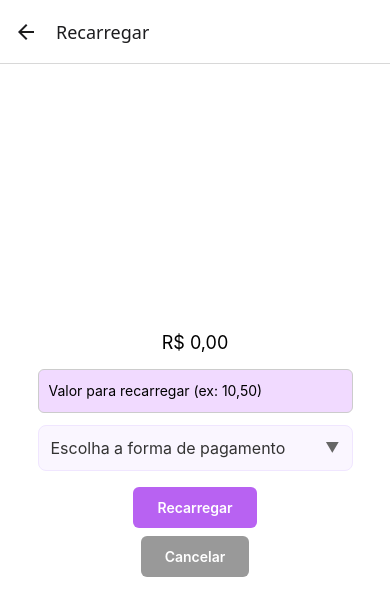
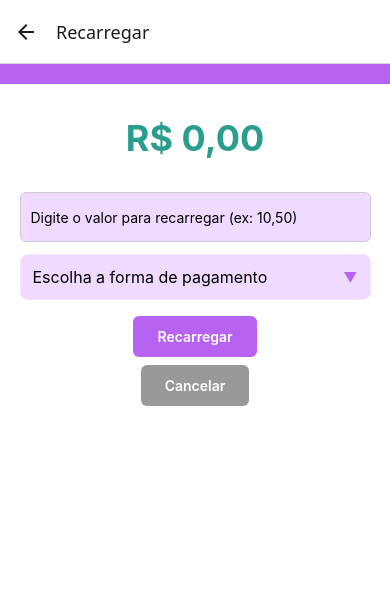
Before and after one commit to Lalau-cyber/senai, a React Native app: screen /Recarregar in a window 390 px wide. Shown: the top 616 px of the page. Built offline with nearby package versions, Linux system fonts and the light colour scheme.

Commit message:
css do recarregar

```diff
--- a/sccreens/EntrarSaldo.js
+++ b/sccreens/EntrarSaldo.js
@@ -18,27 +18,28 @@ export default function EntrarSaldoScreen({ navigation, route }) {
   return (
     <View style={styles.container}>
       <View style={styles.conter}>
-         </View>
+      </View>
       <View style={styles.histo}>
 
-        <TouchableOpacity style={styles.menu} onPress={() => navigation.navigate('AbrirMenu' )}>
-      <Text style={styles.tmenu}>Configurações</Text>
-       </TouchableOpacity>
+        <TouchableOpacity style={styles.menu} onPress={() => navigation.navigate('AbrirMenu')}>
+          <Text style={styles.tmenu}>⚙️</Text>
+        </TouchableOpacity>
 
         <Text style={styles.title}>Saldo do Ticket</Text>
         <Text style={styles.balance}>R$ {saldo.toFixed(2).replace('.', ',')}</Text>
         <Text style={styles.note}>Última atualização: agora</Text>
 
-       <TouchableOpacity style={styles.voltar} onPress={() => navigation.navigate('Recarregar', { saldo })}>
-      <Text>recarregar</Text>
-       </TouchableOpacity>
+        <View style={styles.botoesContainer}>
+          <TouchableOpacity style={styles.botoes} onPress={() => navigation.navigate('Recarregar', { saldo })}>
+            <Text style={styles.textbotoes}>Recarregar</Text>
+          </TouchableOpacity>
 
-         <TouchableOpacity style={styles.voltar} onPress={() => navigation.navigate('Cardapio' )}>
-      <Text>comprar</Text>
-       </TouchableOpacity>
+          <TouchableOpacity style={styles.botoes} onPress={() => navigation.navigate('Cardapio')}>
+            <Text style={styles.textbotoes}>Comprar</Text>
+          </TouchableOpacity>
+        </View>
       </View>
-      </View>
-
+    </View>
   );
 };
 const styles = StyleSheet.create({
@@ -77,14 +78,14 @@ const styles = StyleSheet.create({
     padding: 10,
     borderColor: 'black',
   },
-  menu:{
+  menu: {
     backgroundColor: 'invisible',
     padding: 10,
     alignSelf: 'flex-end',
     borderColor: 'black',
     borderWidth: 0,
   },
-  tmenu:{
+  tmenu: {
     fontSize: 30,
   },
   conter: {
@@ -92,7 +93,7 @@ const styles = StyleSheet.create({
     height: 20,
     backgroundColor: '#B862F2',
   },
-  botoesContainer:{
+  botoesContainer: {
     flexDirection: 'row',
     justifyContent: 'center',
     alignItems: 'center',
--- a/sccreens/HomeScreen.js
+++ b/sccreens/HomeScreen.js
@@ -1,4 +1,4 @@
-import { View, Text, StyleSheet, TouchableOpacity} from 'react-native';
+import { View, Text, StyleSheet, TouchableOpacity } from 'react-native';
 
 export default function HomeScreen({ navigation, route }) {
   const navigate = navigation;
@@ -14,7 +14,7 @@ export default function HomeScreen({ navigation, route }) {
 
           <View style={styles.buttonWrapper}>
 
-        <TouchableOpacity onPress={()=> navigate.navigate('Aluno') } style={styles.button}>
+            <TouchableOpacity onPress={() => navigate.navigate('Aluno')} style={styles.button}>
               <Text style={styles.buttonText}> Sou aluno</Text>
             </TouchableOpacity>
           </View>
--- a/sccreens/RecarregarScreen.js
+++ b/sccreens/RecarregarScreen.js
@@ -35,41 +35,42 @@ export default function RecarregarScreen({ navigation, route }) {
 
   return (
     <View style={styles.container}>
-      <Text style={styles.label}>R$ {saldo.toFixed(2).replace('.', ',')}</Text>
+      <View style={styles.conter}>
+            </View>
+      <Text style={styles.R$}>R$ {saldo.toFixed(2).replace('.', ',')}</Text>
 
       <TextInput
-        style={styles.input}
-        placeholder="Valor para recarregar (ex: 10,50)"
+        style={styles.recarregar}
+        placeholder="Digite o valor para recarregar (ex: 10,50)"
         keyboardType="numeric"
         value={valor}
         onChangeText={setValor}
       />
 
-      {/* Accordion / selector de forma de pagamento */}
       <TouchableOpacity
-        style={styles.paymentHeader}
+        style={styles.formaPagamento}
         onPress={() => setPaymentOpen(!paymentOpen)}
         activeOpacity={0.8}
       >
-        <Text style={styles.paymentHeaderText}>Escolha a forma de pagamento</Text>
+        <Text style={styles.escolherPagamento}>Escolha a forma de pagamento</Text>
         <Text style={styles.paymentHeaderArrow}>{paymentOpen ? '▲' : '▼'}</Text>
       </TouchableOpacity>
 
       {paymentOpen && (
-        <View style={styles.paymentList}>
+        <View style={styles.tabela}>
           {methods.map((m) => {
             const selected = paymentMethod === m.key;
             return (
               <TouchableOpacity
                 key={m.key}
-                style={[styles.paymentItem, selected && styles.paymentItemSelected]}
+                style={[styles.alinhar, selected && styles.selecionar]}
                 onPress={() => setPaymentMethod(m.key)}
                 activeOpacity={0.8}
               >
-                <View style={[styles.checkbox, selected && styles.checkboxSelected]}>
-                  {selected && <View style={styles.checkboxDot} />}
+                <View style={[styles.quadrado, selected && styles.quadradoSelecionado]}>
+                  {selected}
                 </View>
-                <View style={styles.paymentTexts}>
+                <View>
                   <Text style={styles.paymentLabel}>{m.label}</Text>
                   {m.subtitle ? <Text style={styles.paymentSub}>{m.subtitle}</Text> : null}
                 </View>
@@ -91,20 +92,23 @@ export default function RecarregarScreen({ navigation, route }) {
 }
 
 const styles = StyleSheet.create({
-  container:
-  { flex: 1,
-    padding: 20,
+  container: {
+    flex: 1,
     alignItems: 'center',
-    justifyContent: 'center',
     backgroundColor: '#fff'
   },
-  label: {
-    fontSize: 18,
-    marginBottom: 16
+
+  R$: {
+    marginTop: 32,
+    marginBottom: 32,
+    fontSize: 36,
+    fontWeight: '700',
+    color: '#2a9d8f',
   },
-  input: {
+
+  recarregar: {
     width: '90%',
-    height: 44,
+    height: 50,
     borderWidth: 1,
     borderColor: '#ccc',
     paddingHorizontal: 10,
@@ -113,9 +117,9 @@ const styles = StyleSheet.create({
     marginBottom: 12
   },
 
-  paymentHeader: {
+  formaPagamento: {
     width: '90%',
-    backgroundColor: '#FAF6FF',
+    backgroundColor: '#F1DAFF',
     paddingHorizontal: 12,
     paddingVertical: 12,
     borderRadius: 8,
@@ -131,10 +135,10 @@ const styles = StyleSheet.create({
     color: '#333'
   },
   paymentHeaderArrow: {
-     color: '#666'
+    color: '#B862F2'
   },
 
-  paymentList: {
+  tabela: {
     width: '90%',
     backgroundColor: '#fff',
     borderRadius: 8,
@@ -143,53 +147,65 @@ const styles = StyleSheet.create({
     borderColor: '#F0E6FF',
     marginBottom: 12
   },
-  paymentItem: {
+  alinhar: {
     flexDirection: 'row',
     alignItems: 'center',
     paddingVertical: 10,
     paddingHorizontal: 12
   },
 
-  paymentItemSelected: { backgroundColor: '#F7ECFF' },
+  selecionar:{
+    backgroundColor: '#F0E6FF' },
 
-  checkbox: { width: 20,
+  quadrado: {
+    width: 20,
     height: 20,
     borderRadius: 4,
     borderWidth: 1,
     borderColor: '#999',
     justifyContent: 'center',
     zalignItems: 'center',
-    marginRight: 12 },
-
-  checkboxSelected: { borderColor: '#6F2BD9', backgroundColor: '#6F2BD9' },
-
-  checkboxDot: { width: 8,
-    height: 8,
-    backgroundColor: '#fff',
-     borderRadius: 2
+    marginRight: 12
   },
 
-  paymentTexts: { flex: 1 },
-
-  paymentLabel: { fontSize: 15,
+  quadradoSelecionado: {
+    borderColor: '#6F2BD9',
+    backgroundColor: '#6F2BD9'
+  },
+  paymentLabel: {
+    fontSize: 15,
     color: '#222'
   },
 
-  paymentSub: { fontSize: 12,
+  paymentSub: {
+    fontSize: 12,
     color: '#666'
   },
 
-
-  button: { backgroundColor: '#B862F2',
+  button: {
+    backgroundColor: '#B862F2',
     paddingVertical: 12,
     paddingHorizontal: 24,
     borderRadius: 6,
-       marginTop: 8
+    marginTop: 8,
+    color: 'black'
   },
 
   cancel: { backgroundColor: '#999' },
 
-  buttonText: { color: '#fff',
+  buttonText: {
+    color: '#fff',
     fontWeight: '600'
   },
+
+  conter: {
+    width: '100%',
+    height: 20,
+    backgroundColor: '#B862F2',
+  },
+
+  escolherPagamento: {
+    fontSize: 16,
+    color: 'black'
+  },
 });
```
Also changed, not shown: sccreens/AdScreen.js (+5 -4 lines), sccreens/AdministradorScreen.js (+6 -6 lines), sccreens/AlunoScreen.js (+7 -7 lines), sccreens/compras.js (+7 -7 lines), sccreens/historico.js (+7 -7 lines), sccreens/perfil.js (+6 -6 lines). Lines whose indentation alone changed are shown as unchanged.
